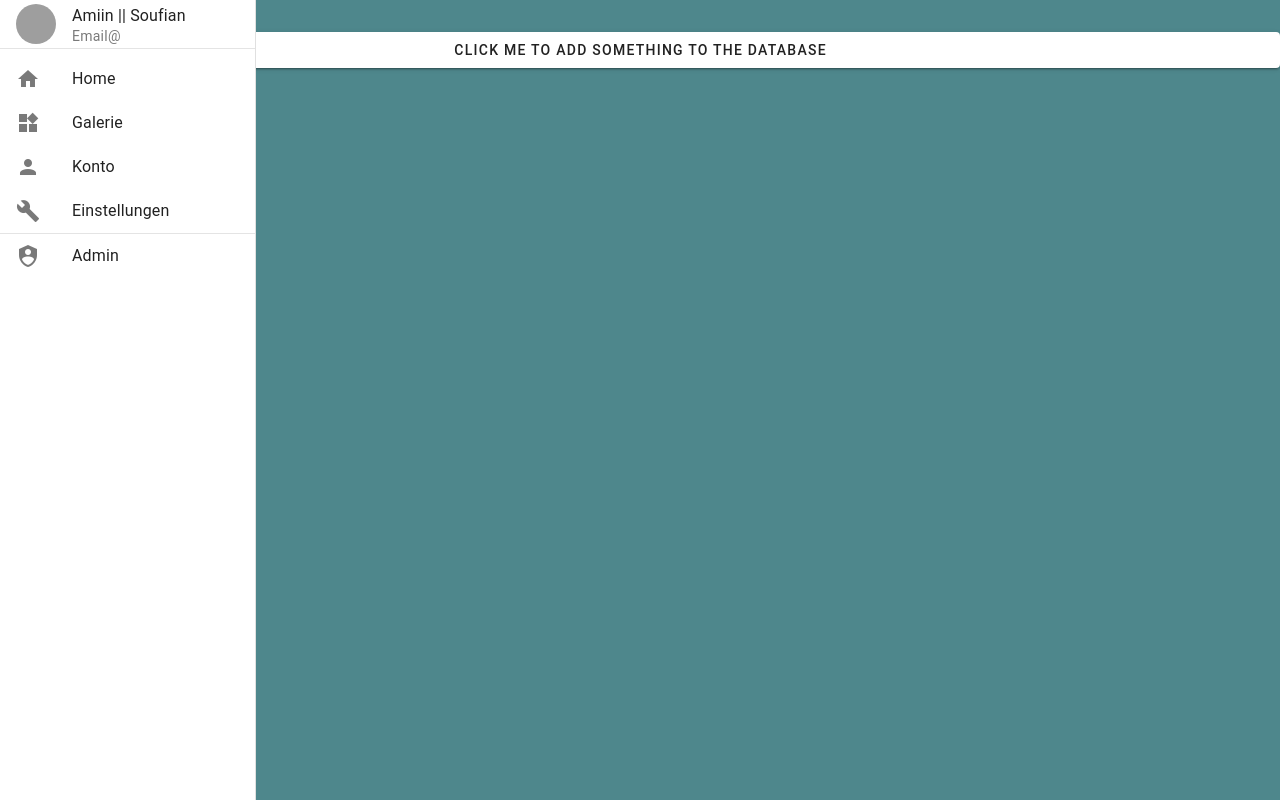
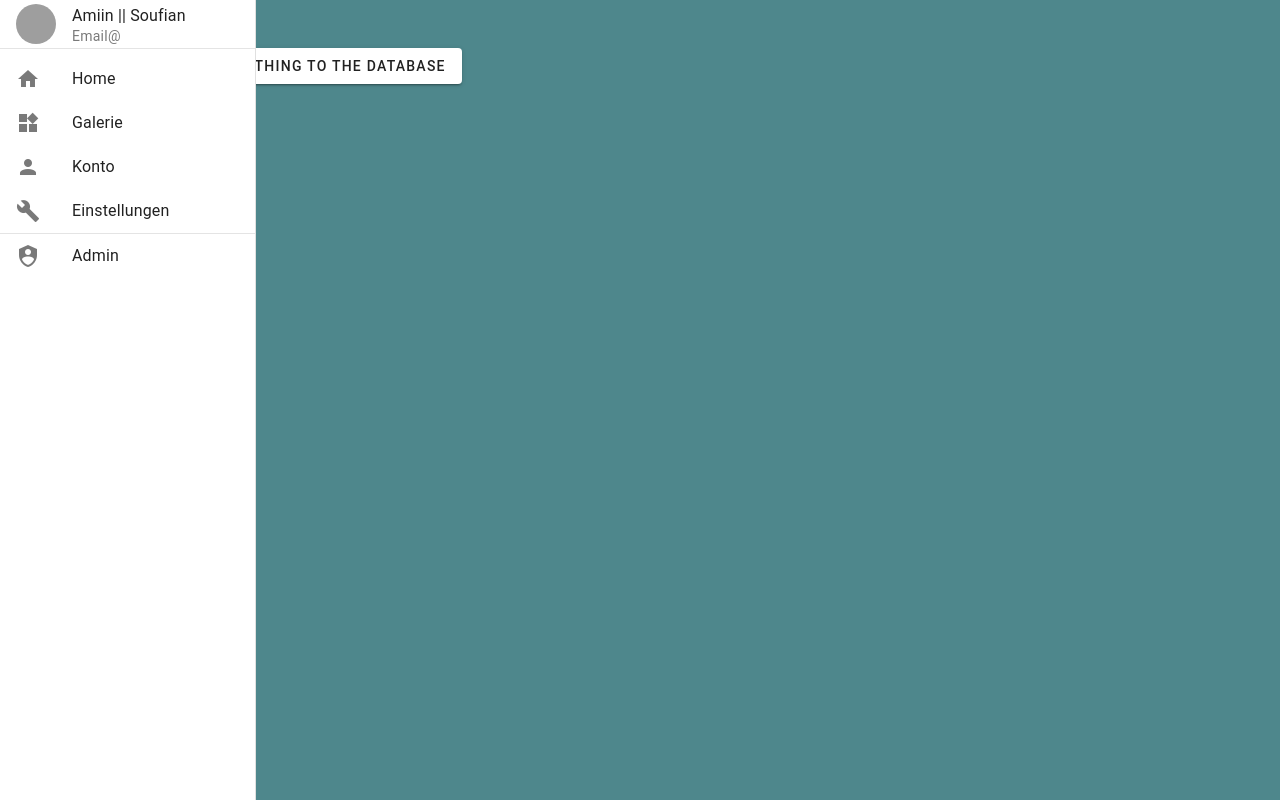
Before and after one commit to najjar77/Sport, a Nuxt app: page /gallery in a window 1280 px wide. Built offline with nearby package versions, Linux system fonts and the light colour scheme; grey boxes are pictures that could not be loaded.

Commit message:
adjust grid

```diff
--- a/app.vue
+++ b/app.vue
@@ -11,23 +11,29 @@ export default defineComponent({
 </script>
 
 <template>
-  <div>
   <nuxtLayout>
     <v-app class="MainBgColor">
+      <v-container>
+        <v-row no-gutters>
+          <v-col cols="1">
             <!--SIDEBAR -->
             <NavigationBar/>
+          </v-col>
+          <v-col cols="12">
             <!-- Main Source  -->
+            <NuxtPage/>
+          </v-col>
 
-        <NuxtPage/>
+        </v-row>
+      </v-container>
     </v-app>
   </nuxtLayout>
-  </div>
 </template>
 
 <style scoped>
 
-.MainBgColor{
-  background-color: #4E878C ;
+.MainBgColor {
+  background-color: #4E878C;
 }
 
 </style>
```
Also changed, not shown: Components/Form.vue (+0 -19 lines). Lines whose indentation alone changed are shown as unchanged.
